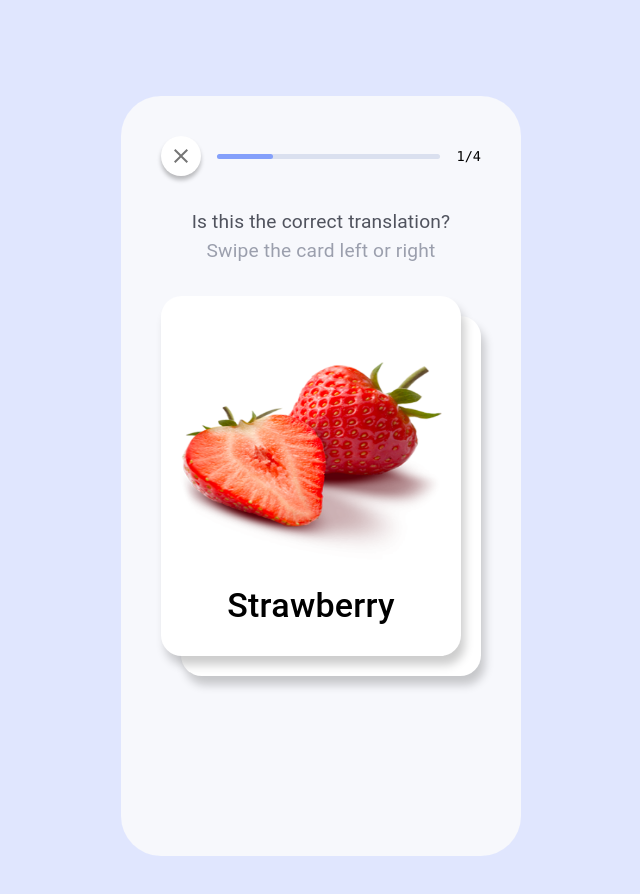
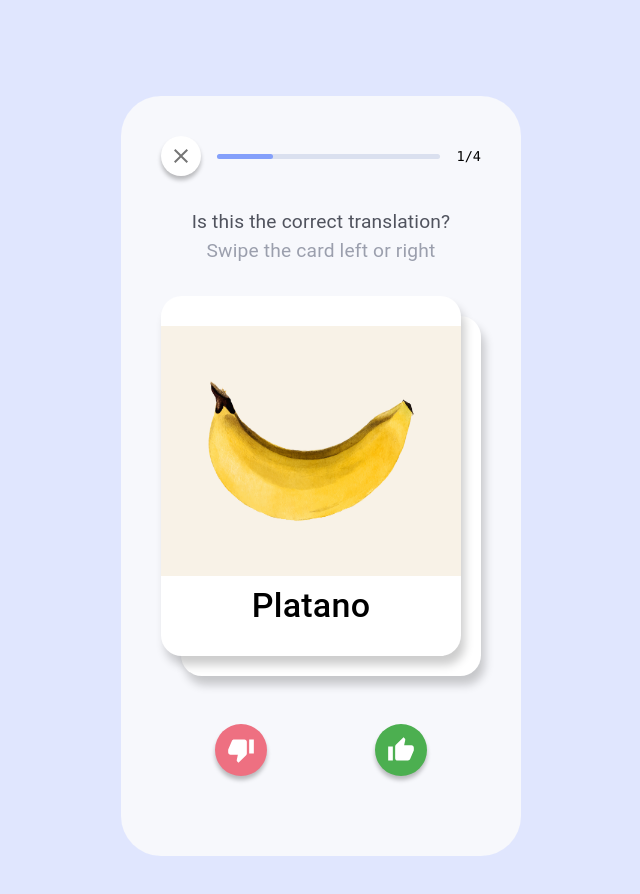
Before and after one commit to olivertembo/language-learning-app, a Next.js app: page / in a window 1280 px wide. Shown: the top 894 px of the page, without its empty margins (319-959 px from the left). Built offline with nearby package versions, Linux system fonts and the light colour scheme.

Commit message:
add controls for like and dislike

```diff
--- a/src/app/page.tsx
+++ b/src/app/page.tsx
@@ -5,15 +5,39 @@ import { ProgressBar }  from '../components/ProgressBar';
 import { QuestionCard } from '../components/QuestionCard';
 import { questions } from '../constants/questions';
 import styles from './page.module.css'
-import { Typography } from '@mui/material';
+import { Typography, Box, IconButton } from '@mui/material';
+import ThumbDownIcon from '@mui/icons-material/ThumbDown';
+import ThumbUpIcon from '@mui/icons-material/ThumbUp';
+import { ControlButton } from '@/components/ControlButton';
 
 export default function Home() {
-  const [ current, setCurrent ] = useState(1);
+  const [ current, setCurrent ] = useState(0);
+
+
+  const nextQuestion = () => {
+    if (current === questions.length - 1) {
+    }else{
+      setCurrent(current + 1);
+    }
+  }
+
+  const resetProgress = () => {
+    setCurrent(0);
+  }
+
+  const handleDislike = () => {
+    nextQuestion();
+  }
+
+  const handleLike = () => {
+    nextQuestion();
+  }
+
 
   return (
     <main className={styles.main}>
       <div className={styles.app}>
-        <ProgressBar current={1} total={questions.length} />
+        <ProgressBar current={current + 1} total={questions.length} />
         <Typography
           sx={{
             color: "#50535e",
@@ -36,6 +60,7 @@ export default function Home() {
           name={questions[current].name}
           image={questions[current].image}
         />
+        <ControlButton handleDislike={handleDislike} handleLike={handleLike} />
       </div>
     </main>
   );
--- /dev/null
+++ b/src/components/ControlButton/ControlButton.tsx
@@ -0,0 +1,43 @@
+'use client'
+
+import React from "react";
+import { Box, IconButton } from "@mui/material";
+import ThumbDownIcon from '@mui/icons-material/ThumbDown';
+import ThumbUpIcon from '@mui/icons-material/ThumbUp';
+import * as styles from "./styles";
+
+export interface ControlButtonProps {
+  handleLike?: () => void;
+  handleDislike?: () => void;
+}
+
+export const ControlButton = (props: ControlButtonProps) => {
+  const { handleLike, handleDislike } = props;
+
+  return (
+    <Box sx={styles.container}>
+      <IconButton
+        className="dislike-button"
+        onClick={handleDislike}
+        aria-label="delete"
+        size="large"
+      >
+        <ThumbDownIcon
+          fontSize="inherit"
+        />
+      </IconButton>
+      <IconButton
+        className="like-button"
+        onClick={handleLike}
+        aria-label="delete"
+        size="large"
+      >
+        <ThumbUpIcon
+          fontSize="inherit"
+        />
+      </IconButton>
+    </Box>
+  );
+};
+
+export default ControlButton;
--- /dev/null
+++ b/src/components/ControlButton/index.ts
@@ -0,0 +1,2 @@
+export { ControlButton } from "./ControlButton";
+export { type ControlButtonProps } from "./ControlButton";
--- /dev/null
+++ b/src/components/ControlButton/styles.ts
@@ -0,0 +1,38 @@
+import { SxProps } from "@mui/material";
+
+export const container: SxProps = {
+  display: "flex",
+  marginTop: "3rem",
+  justifyContent: "space-around",
+  width: "100%",
+  '& .dislike-button': {
+    backgroundColor: "#ee7081",
+    '&:hover': {
+      backgroundColor: "#ee7081",
+    }
+  },
+  '& .like-button': {
+    backgroundColor: "#4caf50",
+    '&:hover': {
+      backgroundColor: "#4caf50",
+    }
+  },
+  '& .MuiIconButton-root': {
+    color: "common.white",
+    boxShadow: "0px 4px 4px rgba(0, 0, 0, 0.25)",
+    '&:hover': {
+      boxShadow: "0px 6px 6px rgba(0, 0, 0, 0.25)",
+    }
+  }
+}
+
+export const cancelButton: SxProps = {
+  color: "common.black",
+  backgroundColor: "white",
+  boxShadow: "0px 4px 4px rgba(0, 0, 0, 0.25)",
+  borderRadius: "50%",
+  '&:hover': {
+    backgroundColor: "white",
+    boxShadow: "0px 4px 4px rgba(0, 0, 0, 0.25)",
+  },
+}
```
